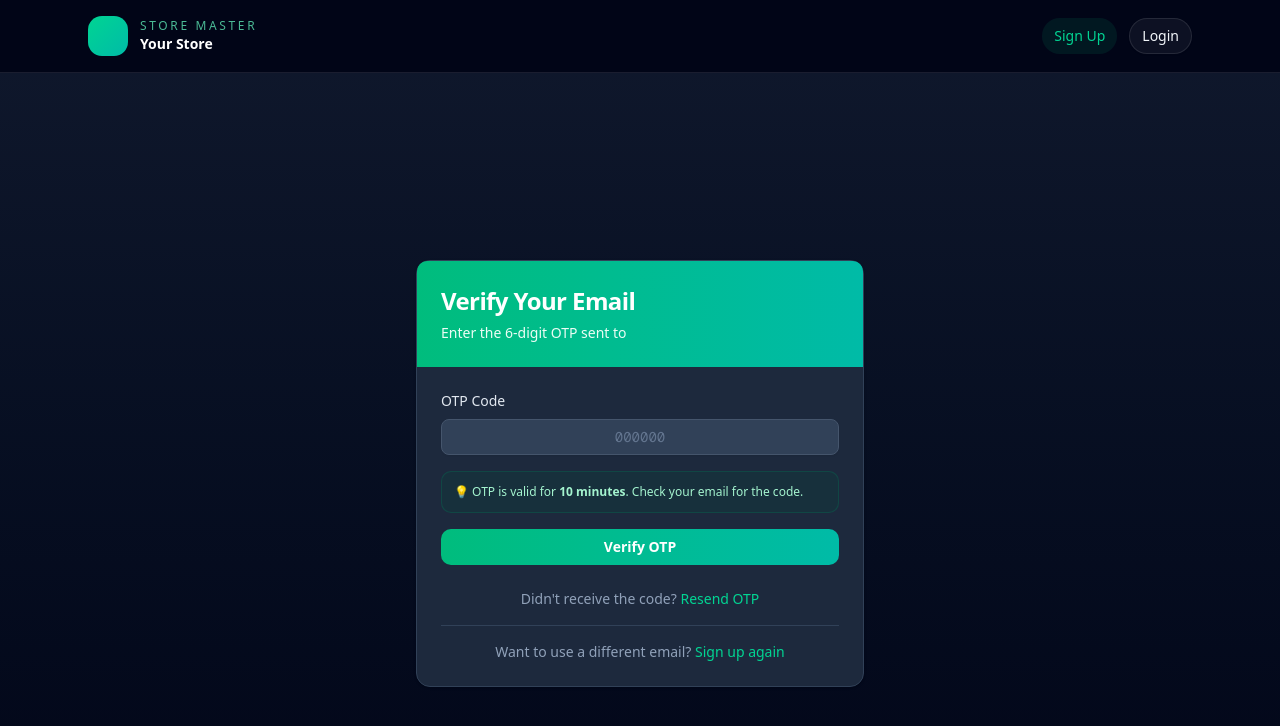
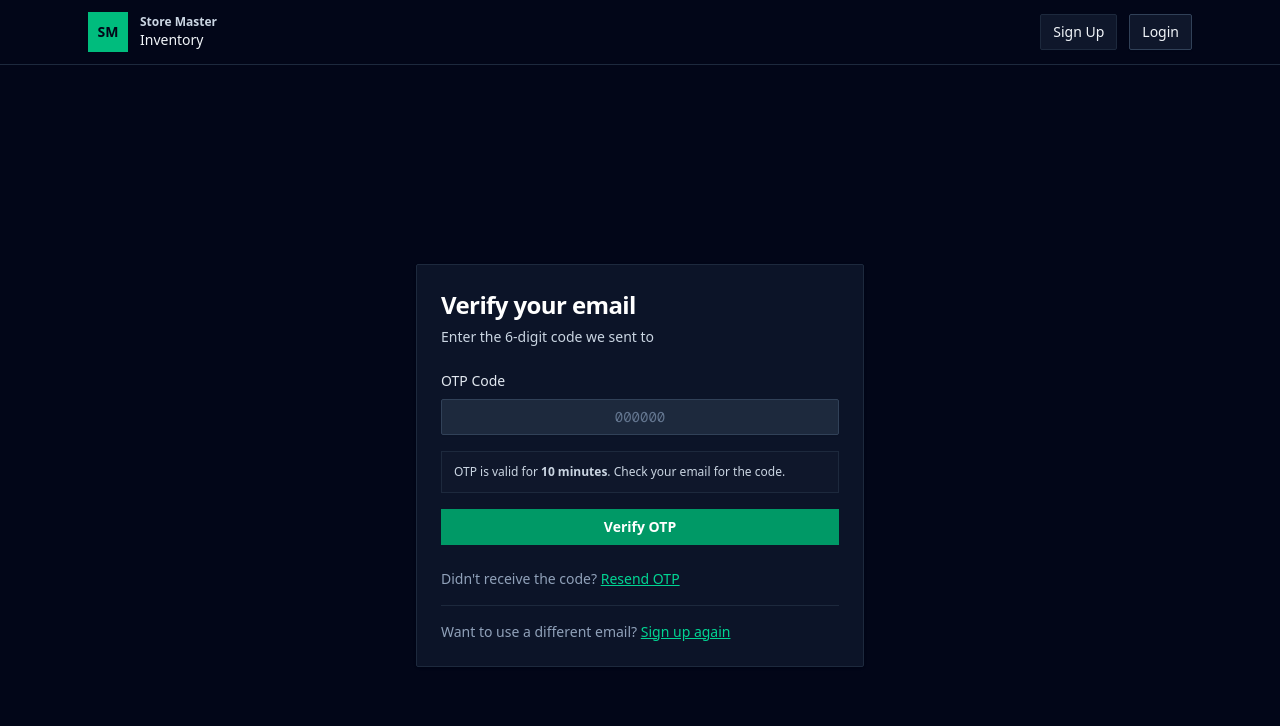
Before and after one commit to el-noir/retail-system-frontend, a Next.js app: page /verify-otp in a window 1280 px wide. Shown: the top 726 px of the page. Built offline with nearby package versions, Linux system fonts and the light colour scheme; no server answers.

Commit message:
Made sharp edges in the UI

```diff
--- a/src/app/dashboard/page.tsx
+++ b/src/app/dashboard/page.tsx
@@ -101,7 +101,7 @@ export default function DashboardPage() {
         }}
         onSuccess={handleProductSuccess}
       />
-      <div className="min-h-screen bg-gradient-to-br from-slate-950 via-slate-900 to-slate-950 text-slate-50">
+      <div className="min-h-screen bg-slate-950 text-slate-50">
       <div className="w-full px-4 py-8 sm:px-6 lg:px-8">
         <div className="grid gap-6 lg:grid-cols-[minmax(200px,15%),1fr] lg:items-start">
           {/* <Sidebar /> */}
@@ -109,21 +109,21 @@ export default function DashboardPage() {
           <div className="space-y-8">
             <header className="flex flex-col gap-4 sm:flex-row sm:items-center sm:justify-between">
               <div>
-                <p className="text-sm uppercase tracking-[0.22em] text-emerald-300/80">Inventory</p>
+                <p className="text-sm font-medium text-slate-400">Inventory</p>
                 <h1 className="mt-1 text-3xl font-semibold text-white sm:text-4xl">Products</h1>
                 <p className="text-sm text-slate-300">Manage and track your product inventory.</p>
               </div>
               <div className="flex items-center gap-3">
-                <div className="flex items-center gap-3 rounded-2xl border border-white/10 bg-white/5 px-4 py-3 shadow-[0_10px_40px_-12px_rgba(0,0,0,0.7)] backdrop-blur">
-                  <div className="h-10 w-10 rounded-xl bg-gradient-to-br from-emerald-400 to-teal-500" />
+                <div className="flex items-center gap-3 rounded-md border border-slate-800 bg-slate-900 px-4 py-3">
+                  <div className="h-10 w-10 bg-emerald-600 text-slate-950 flex items-center justify-center text-sm font-semibold">{products.length}</div>
                   <div>
-                    <p className="text-xs uppercase tracking-[0.18em] text-slate-400">Total Products</p>
-                    <p className="text-sm font-medium text-white">{products.length}</p>
+                    <p className="text-xs font-medium text-slate-400">Total products</p>
+                    <p className="text-sm font-medium text-white">Updated live</p>
                   </div>
                 </div>
                 <Button
                   onClick={handleAddClick}
-                  className="rounded-full border border-emerald-400/40 bg-emerald-400/10 px-4 py-2 text-xs font-semibold text-emerald-100 shadow-[0_10px_30px_-18px_rgba(16,185,129,0.7)] transition hover:border-emerald-300/80 hover:text-white"
+                  className="border border-emerald-600 bg-emerald-600 px-4 py-2 text-sm font-semibold text-white rounded-sm hover:bg-emerald-700"
                 >
                   Add product
                 </Button>
@@ -131,20 +131,20 @@ export default function DashboardPage() {
             </header>
 
             {isLoading ? (
-              <div className="flex min-h-80 items-center justify-center rounded-3xl border border-white/10 bg-white/5 p-6">
+              <div className="flex min-h-80 items-center justify-center rounded-md border border-slate-800 bg-slate-900 p-6">
                 <div className="animate-spin rounded-full h-12 w-12 border-b-2 border-emerald-400" />
               </div>
             ) : products.length === 0 ? (
-              <div className="rounded-3xl border border-white/10 bg-white/5 p-6 text-center">
+              <div className="rounded-md border border-slate-800 bg-slate-900 p-6 text-left">
                 <p className="text-slate-300">No products found. Click "Add product" to create one.</p>
               </div>
             ) : (
-              <section className="rounded-3xl border border-white/10 bg-white/5 p-6 shadow-[0_14px_70px_-24px_rgba(0,0,0,0.85)]">
-                <div className="mb-6">
+              <section className="rounded-md border border-slate-800 bg-slate-900 p-6">
+                <div className="mb-4">
                   <h2 className="text-xl font-semibold text-white">All Products</h2>
                 </div>
-                <div className="overflow-hidden rounded-2xl border border-white/10">
-                  <div className="grid grid-cols-6 gap-4 bg-white/5 px-4 py-3 text-xs uppercase tracking-[0.14em] text-slate-400">
+                <div className="overflow-hidden rounded-sm border border-slate-800">
+                  <div className="grid grid-cols-6 gap-4 bg-slate-900 px-4 py-3 text-xs font-semibold text-slate-400 uppercase">
                     <span>Name</span>
                     <span>SKU</span>
                     <span>Category</span>
@@ -152,21 +152,21 @@ export default function DashboardPage() {
                     <span>Stock</span>
                     <span>Actions</span>
                   </div>
-                  <div className="divide-y divide-white/10 bg-white/5">
+                  <div className="divide-y divide-slate-800 bg-slate-950/40">
                     {products.map((product) => (
                       <div
                         key={product.id}
-                        className="grid grid-cols-6 gap-4 items-center px-4 py-3 text-sm text-slate-100 hover:bg-white/5"
+                        className="grid grid-cols-6 gap-4 items-center px-4 py-3 text-sm text-slate-100 hover:bg-slate-900"
                       >
                         <span className="font-medium text-white truncate">{product.name}</span>
                         <span className="text-slate-300">{product.sku}</span>
                         <span className="text-slate-300">{product.category.name}</span>
                         <span className="font-semibold text-white">${formatPrice(product.price)}</span>
                         <span
-                          className={`rounded-full px-3 py-1 text-center text-xs font-semibold ${
+                          className={`rounded-sm px-2 py-1 text-center text-xs font-semibold ${
                             product.stock > 0
-                              ? 'bg-emerald-500/15 text-emerald-200 ring-1 ring-emerald-400/30'
-                              : 'bg-red-500/15 text-red-200 ring-1 ring-red-400/30'
+                              ? 'bg-emerald-800/30 text-emerald-200 border border-emerald-700'
+                              : 'bg-red-800/30 text-red-200 border border-red-700'
                           }`}
                         >
                           {product.stock}
@@ -176,7 +176,7 @@ export default function DashboardPage() {
                             variant="ghost"
                             size="sm"
                             onClick={() => handleEditClick(product)}
-                            className="h-8 w-8 p-0 rounded-lg bg-blue-500/10 text-blue-200 hover:bg-blue-500/20"
+                            className="h-8 w-8 p-0 rounded-sm border border-slate-700 bg-slate-900 text-slate-200 hover:border-blue-400"
                           >
                             <Edit2 className="h-4 w-4" />
                           </Button>
@@ -185,7 +185,7 @@ export default function DashboardPage() {
                             size="sm"
                             onClick={() => handleDeleteClick(product.id)}
                             disabled={isDeleting === product.id}
-                            className="h-8 w-8 p-0 rounded-lg bg-red-500/10 text-red-200 hover:bg-red-500/20"
+                            className="h-8 w-8 p-0 rounded-sm border border-slate-700 bg-slate-900 text-red-200 hover:border-red-400"
                           >
                             <Trash2 className="h-4 w-4" />
                           </Button>
--- a/src/app/globals.css
+++ b/src/app/globals.css
@@ -47,7 +47,7 @@
 }
 
 :root {
-  --radius: 0.625rem;
+  --radius: 0.25rem;
   --background: oklch(1 0 0);
   --foreground: oklch(0.129 0.042 264.695);
   --card: oklch(1 0 0);
--- a/src/app/sign-up/page.tsx
+++ b/src/app/sign-up/page.tsx
@@ -57,9 +57,9 @@ export default function SignUpPage() {
 
   return (
     <div className="flex min-h-screen items-center justify-center bg-slate-950 px-4 py-10 text-slate-50">
-      <div className="w-full max-w-md space-y-6 rounded-3xl border border-white/10 bg-white/5 p-8 shadow-[0_14px_70px_-24px_rgba(0,0,0,0.85)]">
-        <div className="space-y-1 text-center">
-          <p className="text-xs uppercase tracking-[0.22em] text-emerald-300/80">Get started</p>
+      <div className="w-full max-w-md space-y-6 rounded-md border border-slate-800 bg-slate-900/80 p-8 shadow-sm">
+        <div className="space-y-1 text-left">
+          <p className="text-xs font-medium text-slate-400">Get started</p>
           <h1 className="text-2xl font-semibold text-white">Create account</h1>
           <p className="text-sm text-slate-300">Set up access to your sales dashboard.</p>
         </div>
--- a/src/app/verify-otp/page.tsx
+++ b/src/app/verify-otp/page.tsx
@@ -57,16 +57,16 @@ export default function VerifyOtpPage() {
     };
 
     return (
-        <div className="min-h-screen flex items-center justify-center bg-gradient-to-b from-slate-900 to-slate-950 px-4">
-            <Card className="w-full max-w-md bg-slate-800 border-slate-700">
-                <CardHeader className="bg-gradient-to-r from-emerald-500 to-teal-500 text-white rounded-t-lg">
-                    <CardTitle className="text-2xl font-bold">Verify Your Email</CardTitle>
-                    <CardDescription className="text-emerald-50">
-                        Enter the 6-digit OTP sent to {email}
+        <div className="min-h-screen flex items-center justify-center bg-slate-950 px-4">
+            <Card className="w-full max-w-md border border-slate-800 bg-slate-900/85 rounded-md">
+                <CardHeader className="pb-2 text-left">
+                    <CardTitle className="text-2xl font-semibold text-white">Verify your email</CardTitle>
+                    <CardDescription className="text-slate-300">
+                        Enter the 6-digit code we sent to {email}
                     </CardDescription>
                 </CardHeader>
 
-                <CardContent className="pt-6">
+                <CardContent className="pt-4">
                     <form onSubmit={handleSubmit(onSubmit)} className="space-y-4">
                         <div>
                             <label htmlFor="otp" className="block text-sm font-medium text-slate-200 mb-2">
@@ -77,7 +77,7 @@ export default function VerifyOtpPage() {
                                 placeholder="000000"
                                 maxLength={6}
                                 {...register('otp')}
-                                className="bg-slate-700 border-slate-600 text-white placeholder-slate-400 text-center text-2xl letter-spacing-2 font-mono"
+                                className="bg-slate-800 border-slate-700 text-white placeholder-slate-500 text-center text-xl font-mono"
                                 disabled={isSubmitting}
                             />
                             {errors.otp && (
@@ -85,39 +85,39 @@ export default function VerifyOtpPage() {
                             )}
                         </div>
 
-                        <div className="bg-emerald-900/20 border border-emerald-700/30 rounded-lg p-3">
-                            <p className="text-xs text-emerald-200">
-                                💡 OTP is valid for <strong>10 minutes</strong>. Check your email for the code.
+                        <div className="border border-slate-800 rounded-sm p-3 bg-slate-900">
+                            <p className="text-xs text-slate-300">
+                                OTP is valid for <strong>10 minutes</strong>. Check your email for the code.
                             </p>
                         </div>
 
                         <Button
                             type="submit"
-                            className="w-full bg-gradient-to-r from-emerald-500 to-teal-500 hover:from-emerald-600 hover:to-teal-600 text-white font-semibold py-2 rounded-lg transition"
+                            className="w-full bg-emerald-600 hover:bg-emerald-700 text-white font-semibold py-2 rounded-sm transition"
                             disabled={isSubmitting}
                         >
                             {isSubmitting ? 'Verifying...' : 'Verify OTP'}
                         </Button>
                     </form>
 
-                    <div className="mt-6 text-center">
+                    <div className="mt-6 text-left">
                         <p className="text-slate-400 text-sm">
                             Didn't receive the code?{' '}
                             <button
                                 onClick={() => {
                                     toast.info('Resend functionality coming soon');
                                 }}
-                                className="text-emerald-400 hover:text-emerald-300 font-medium"
+                                className="text-emerald-400 hover:text-emerald-300 font-medium underline"
                             >
                                 Resend OTP
                             </button>
                         </p>
                     </div>
 
-                    <div className="mt-4 text-center border-t border-slate-700 pt-4">
+                    <div className="mt-4 text-left border-t border-slate-800 pt-4">
                         <p className="text-slate-400 text-sm">
                             Want to use a different email?{' '}
-                            <Link href="/sign-up" className="text-emerald-400 hover:text-emerald-300 font-medium">
+                            <Link href="/sign-up" className="text-emerald-400 hover:text-emerald-300 font-medium underline">
                                 Sign up again
                             </Link>
                         </p>
--- a/src/components/Navbar.tsx
+++ b/src/components/Navbar.tsx
@@ -18,13 +18,15 @@ export default function Navbar() {
   }
 
   return (
-    <nav className="sticky top-0 z-30 border-b border-white/10 bg-slate-950/80 backdrop-blur">
-      <div className="mx-auto flex max-w-6xl items-center justify-between px-6 py-4">
+    <nav className="sticky top-0 z-30 border-b border-slate-800 bg-slate-950">
+      <div className="mx-auto flex max-w-6xl items-center justify-between px-6 py-3">
         <div className="flex items-center gap-3">
-          <div className="h-10 w-10 rounded-xl bg-gradient-to-br from-emerald-400 to-teal-500" />
-          <div>
-            <p className="text-xs uppercase tracking-[0.22em] text-emerald-300/80">Store Master</p>
-            <p className="text-sm font-semibold text-white">Your Store</p>
+          <div className="h-10 w-10 bg-emerald-500 text-slate-950 flex items-center justify-center text-sm font-bold">
+            SM
+          </div>
+          <div className="leading-tight">
+            <p className="text-xs font-semibold text-slate-300">Store Master</p>
+            <p className="text-sm font-medium text-slate-100">Inventory</p>
           </div>
         </div>
 
@@ -33,7 +35,7 @@ export default function Navbar() {
             <Link href="/dashboard">
               <Button
                 variant="ghost"
-                className="hidden rounded-full bg-white/5 px-3 py-2 text-sm text-slate-100 transition hover:bg-white/10 sm:inline-flex"
+                className="hidden border border-slate-800 bg-slate-900 px-3 py-2 text-sm text-slate-100 transition hover:border-emerald-500 hover:text-white sm:inline-flex"
               >
                 <User className="mr-2 h-4 w-4" /> Profile
               </Button>
@@ -41,7 +43,7 @@ export default function Navbar() {
             <Button
               variant="outline"
               onClick={handleSignOut}
-              className="hidden rounded-full border-white/10 bg-white/5 px-3 py-2 text-sm text-slate-100 transition hover:border-emerald-400/40 hover:text-white sm:inline-flex"
+              className="hidden border border-slate-700 bg-slate-900 px-3 py-2 text-sm text-slate-100 transition hover:border-red-500 hover:text-white sm:inline-flex"
             >
               <LogOut className="mr-2 h-4 w-4" /> Sign out
             </Button>
@@ -51,7 +53,7 @@ export default function Navbar() {
             <Link href="/sign-up">
               <Button
                 variant="ghost"
-                className="hidden rounded-full bg-emerald-500/10 px-3 py-2 text-sm text-emerald-400 transition hover:bg-emerald-500/20 hover:text-emerald-300 sm:inline-flex"
+                className="hidden border border-slate-800 bg-slate-900 px-3 py-2 text-sm text-slate-100 transition hover:border-emerald-500 hover:text-white sm:inline-flex"
               >
                 Sign Up
               </Button>
@@ -60,7 +62,7 @@ export default function Navbar() {
             <Link href="/sign-in">
               <Button
                 variant="outline"
-                className="hidden rounded-full border-white/10 bg-white/5 px-3 py-2 text-sm text-slate-100 transition hover:border-emerald-400/40 hover:text-white sm:inline-flex"
+                className="hidden border border-slate-700 bg-slate-900 px-3 py-2 text-sm text-slate-100 transition hover:border-emerald-500 hover:text-white sm:inline-flex"
               >
                 Login
               </Button>
--- a/src/components/ui/card.tsx
+++ b/src/components/ui/card.tsx
@@ -7,7 +7,7 @@ export function Card({ className, ...props }: CardProps) {
   return (
     <div
       className={cn(
-        'rounded-xl border border-slate-700 bg-slate-800 text-slate-100 shadow',
+        'rounded-sm border border-slate-800 bg-slate-900 text-slate-100 shadow-sm',
         className,
       )}
       {...props}
```
Also changed, not shown: src/app/sign-in/page.tsx (+4 -4 lines), src/components/ProductModal.tsx (+4 -4 lines).
